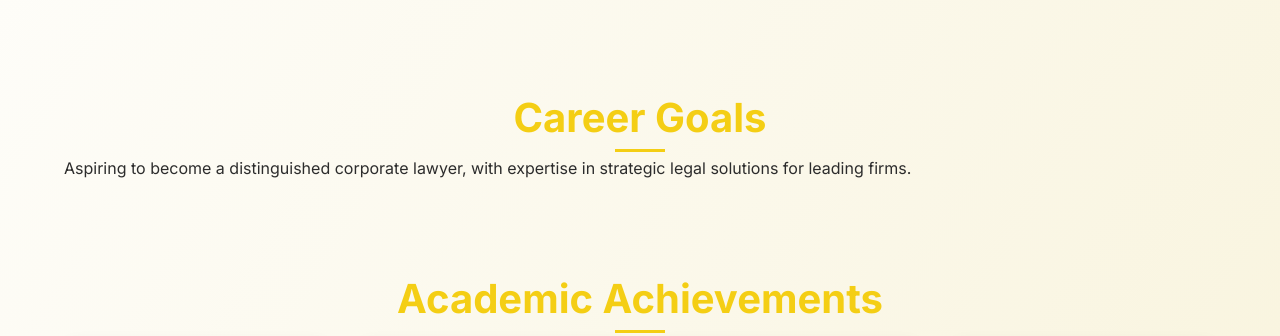
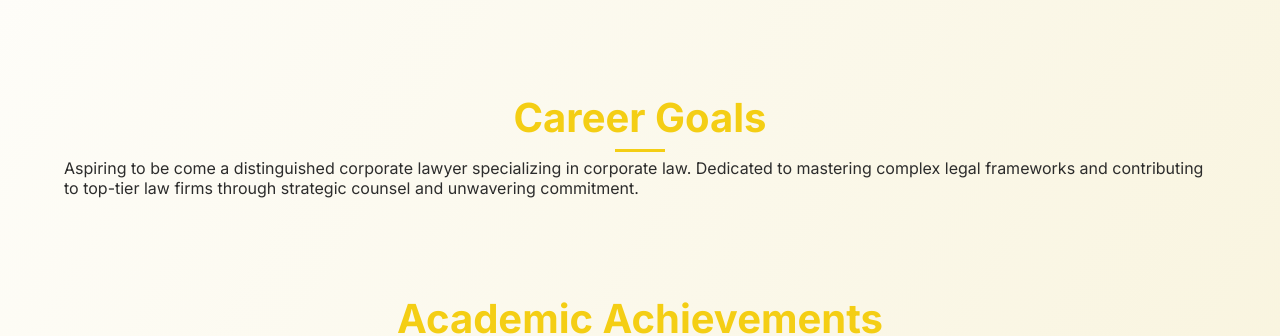
Before and after one commit to Ayush201106/mine, a plain HTML site: page index.html in a window 1280 px wide. Shown: the part 683-1019 px from the top of the page. Drawn offline with Linux system fonts and the light colour scheme.

Commit message:
Add files via upload

```diff
--- a/index.html
+++ b/index.html
@@ -296,7 +296,9 @@
 
   <section id="goals" class="container">
     <h2 class="section-title">Career Goals</h2>
-    <p>Aspiring to become a distinguished corporate lawyer, with expertise in strategic legal solutions for leading firms.</p>
+    <p>Aspiring to be come a distinguished corporate lawyer specializing in corporate law. Dedicated to
+      mastering complex legal frameworks and contributing to top-tier law firms through strategic
+      counsel and unwavering commitment.</p>
   </section>
 
   <section id="academics" class="container">
```
